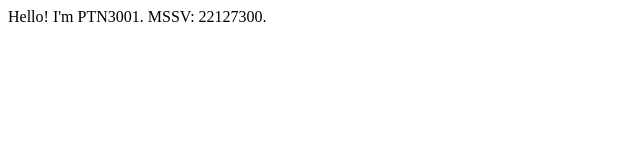
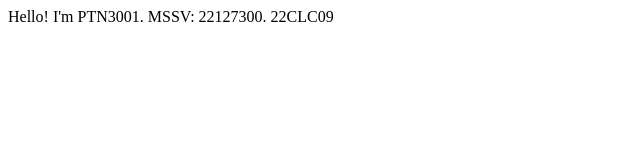
Before and after one commit to pTn-3001/test-devops, a plain HTML site: page index.html in a window 1280 px wide. Shown: the full height of the page, 0-640 px from the left. Drawn offline with Linux system fonts and the light colour scheme.

Commit message:
Third change

```diff
--- a/index.html
+++ b/index.html
@@ -8,5 +8,6 @@
 <body>
     <span>Hello! I'm PTN3001.</span>
     <span>MSSV: 22127300.</span>
+    <span>22CLC09</span>
 </body>
 </html>
```
